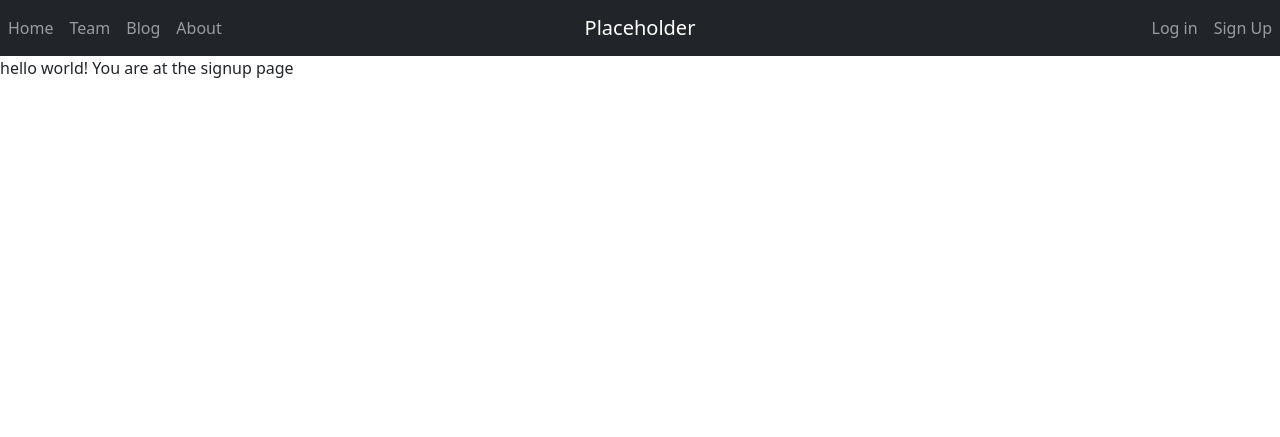
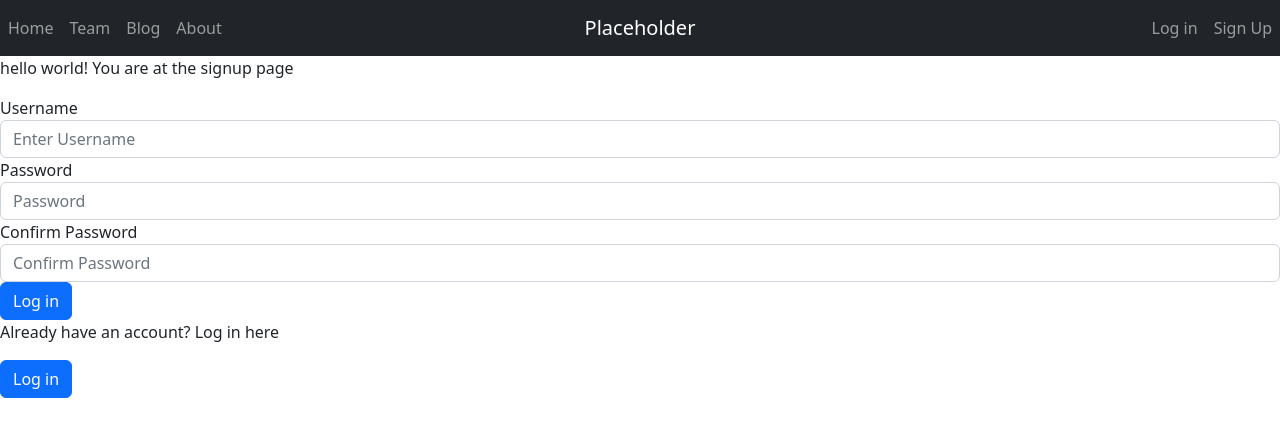
Before and after one commit to onebignick/STC-2022, a Django app: page /login/signup/ in a window 1280 px wide. Shown: the top 437 px of the page. Run offline with Django 4.2, Linux system fonts and the light colour scheme.

Commit message:
amended signup page

```diff
--- a/project/welcome/templates/welcome/signup.html
+++ b/project/welcome/templates/welcome/signup.html
@@ -2,4 +2,22 @@
 
 {% block content %}
 <p>hello world! You are at the signup page</p>
+<form>
+    <div class="form-group">
+        <label for="exampleInputEmail1">Username</label>
+        <input type="username" class="form-control" id="exampleInputUsername1" placeholder="Enter Username">
+    </div>
+    <div class="form-group">
+        <label for="exampleInputPassword1">Password</label>
+        <input type="password" class="form-control" id="exampleInputPassword1" placeholder="Password">
+    </div>
+    <div class="form-group">
+        <label for="exampleInputPassword1">Confirm Password</label>
+        <input type="password" class="form-control" id="exampleInputPassword2" placeholder="Confirm Password">
+    </div>
+    <button type="submit" class="btn btn-primary">Log in</button>
+
+    <p>Already have an account? Log in here</p>
+    <a class="btn btn-primary" href="{% url 'welcome:login' %}" role="button">Log in</a>
+</form>
 {% endblock %}
```
